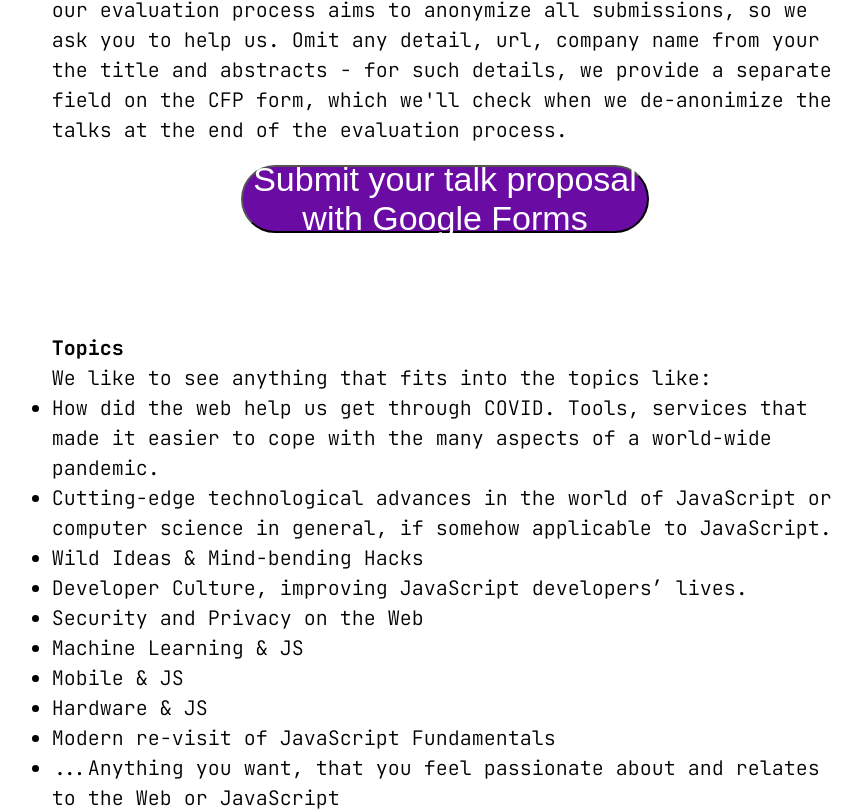
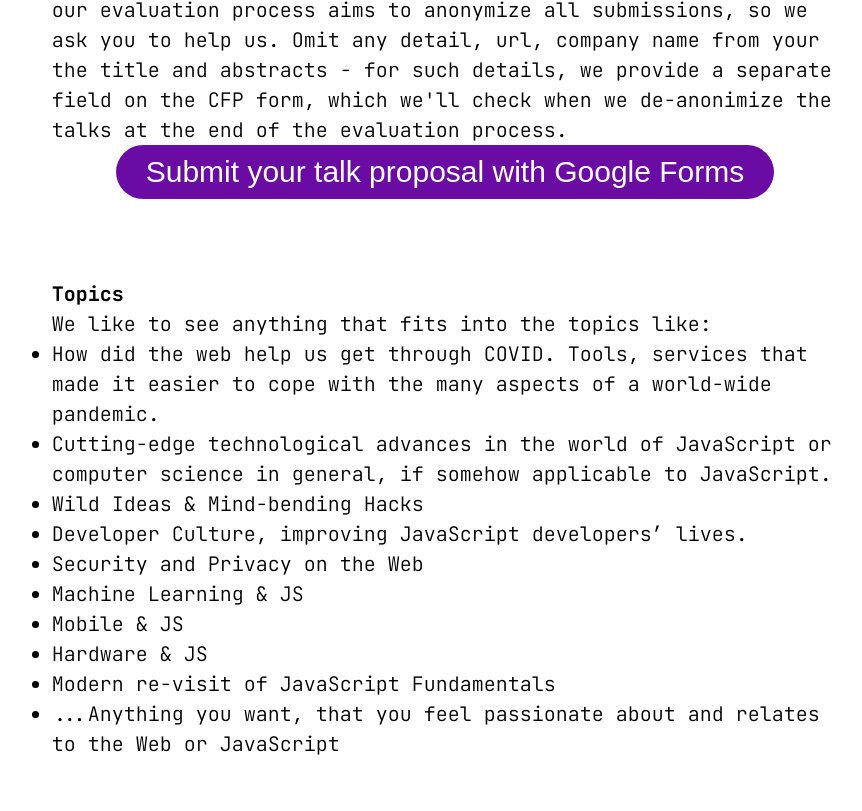
Before and after one commit to JSConfBp/2024.jsconfbp.com, a Next.js app: page /call-for-papers in a window 1280 px wide. Shown: the part 834-1645 px from the top of the page, without its empty margins (195-1057 px from the left). Built offline with nearby package versions, Linux system fonts and the light colour scheme; a web font is replaced by a local one.

Commit message:
generalize button component styling

```diff
--- a/ui/cfp-button.module.scss
+++ b/ui/cfp-button.module.scss
@@ -8,21 +8,19 @@
     justify-content: center;
     align-items: center;
 
-    width: 12em;
-    height: 2em;
-
     background-color: var(--secondary-dark);
     border-radius: 60px;
+    border: 0;
     color: var(--background);
 
-    font-size: 1.7rem;
+    font-size: 30px;
     font-family: var(--font-shrikhand);
     text-decoration: none;
+    cursor: pointer;
 
-    margin: 2rem;
+    padding: 10px 30px;
 
     @media only screen and (min-width: 768px) {
-      margin: 1rem;
     }
   }
 }
```
